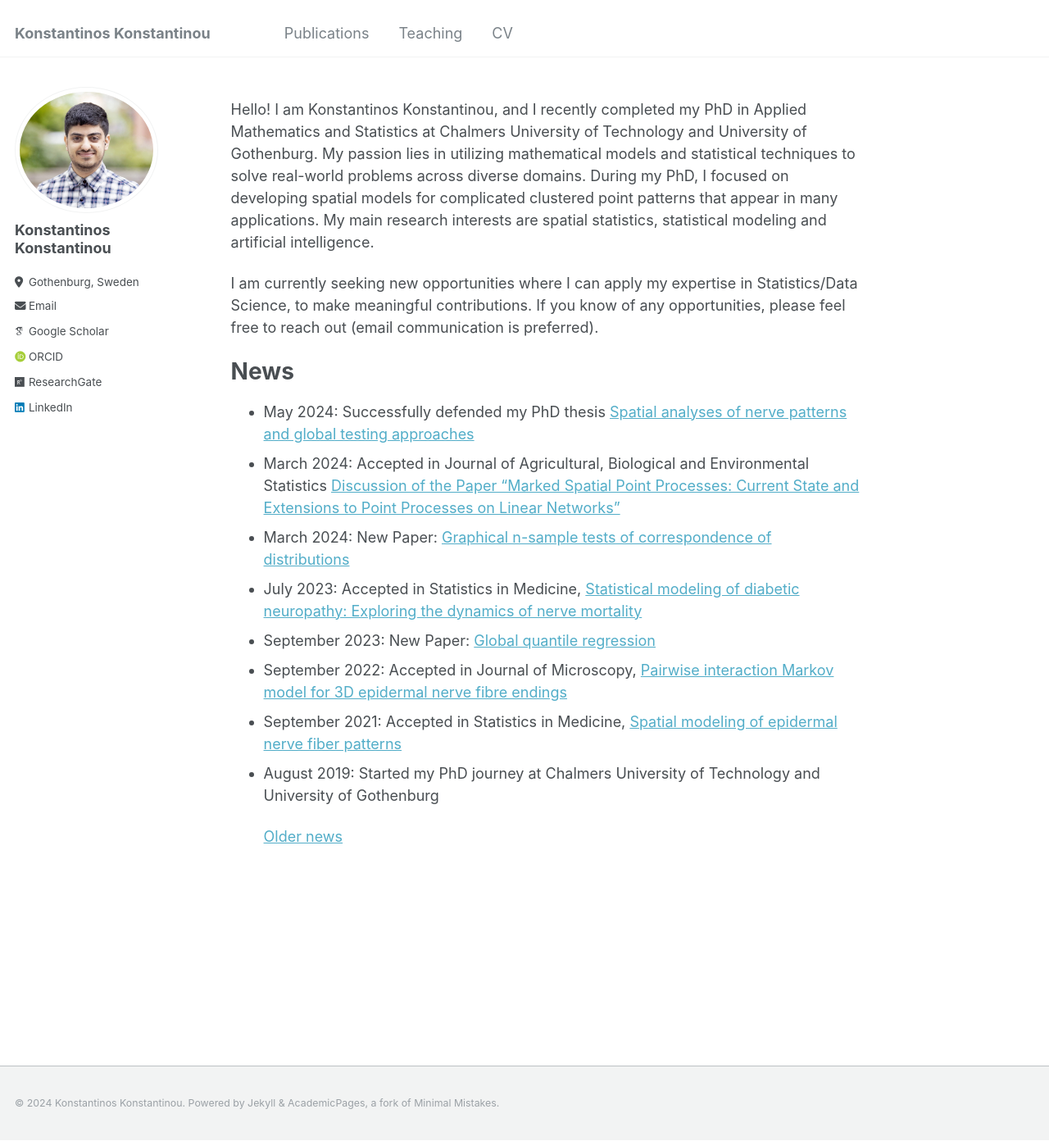
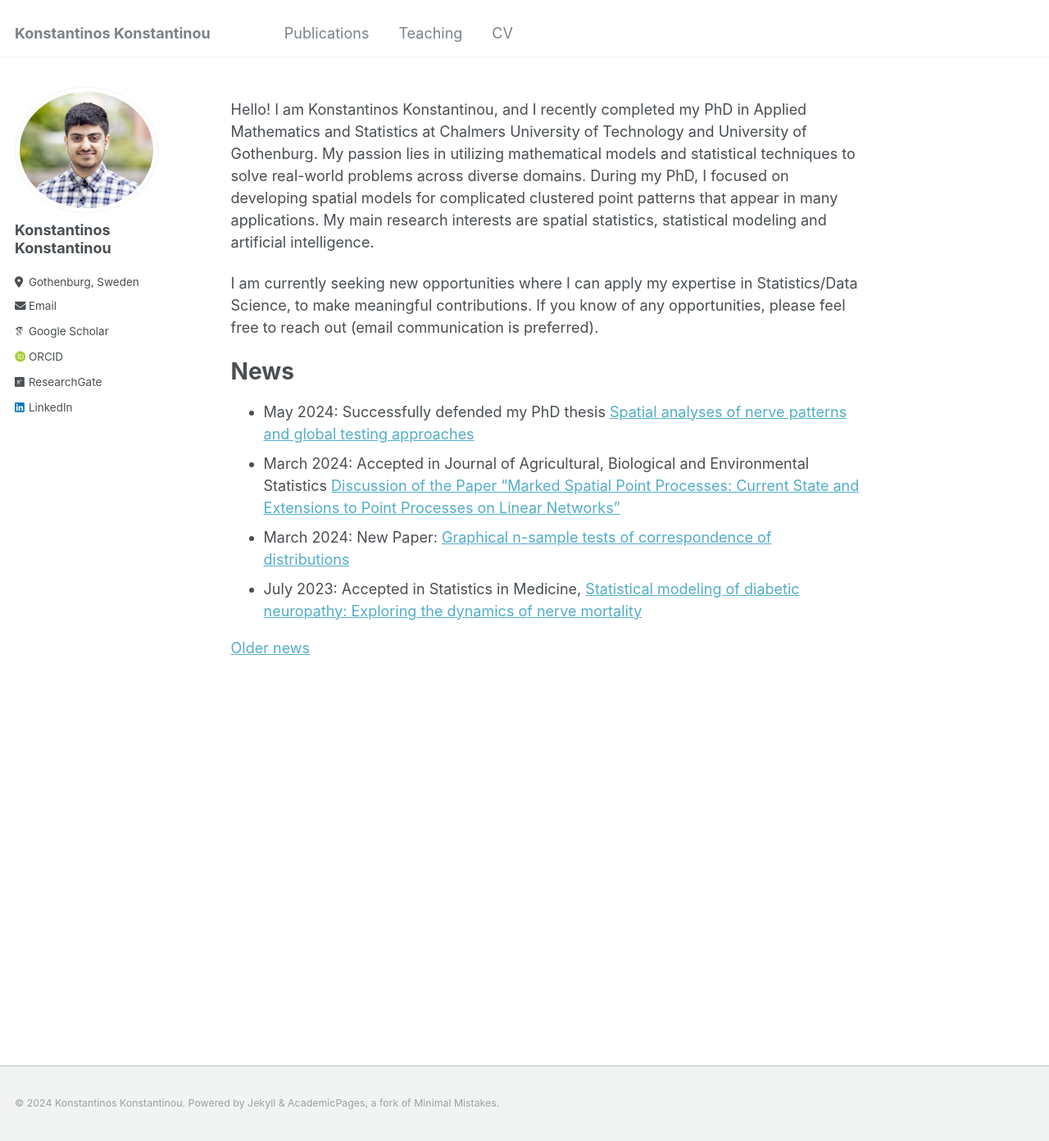
Before and after one commit to KKonstantinos/KKonstantinos.github.io, a Jekyll site: the page built from _pages/about.md, in a window 1280 px wide and 1392 px high. Shown: the whole window at 82% size. Built offline with Jekyll 4.4.1, drawn with Linux system fonts in a browser that asks for light colours; some web fonts are replaced.

Commit message:
Update about.md

```diff
--- a/_pages/about.md
+++ b/_pages/about.md
@@ -18,9 +18,5 @@ News
 - March 2024: Accepted in Journal of Agricultural, Biological and Environmental Statistics [Discussion of the Paper “Marked Spatial Point Processes: Current State and Extensions to Point Processes on Linear Networks”](https://link.springer.com/article/10.1007/s13253-024-00606-0)
 - March 2024: New Paper: [Graphical n-sample tests of correspondence of distributions](https://arxiv.org/abs/2403.01838)
 - July 2023: Accepted in Statistics in Medicine, [Statistical modeling of diabetic neuropathy: Exploring the dynamics of nerve mortality](https://onlinelibrary.wiley.com/doi/10.1002/sim.9851)
-- September 2023: New Paper: [Global quantile regression](https://arxiv.org/abs/2309.04746)
-- September 2022: Accepted in Journal of Microscopy, [Pairwise interaction Markov model for 3D epidermal nerve fibre endings](https://onlinelibrary.wiley.com/doi/10.1111/jmi.13142)
-- September 2021: Accepted in Statistics in Medicine, [Spatial modeling of epidermal nerve fiber patterns](https://onlinelibrary.wiley.com/doi/full/10.1002/sim.9194)
-- August 2019: Started my PhD journey at Chalmers University of Technology and University of Gothenburg
 
-  [Older news](oldnews)
+[Older news](oldnews)
```
